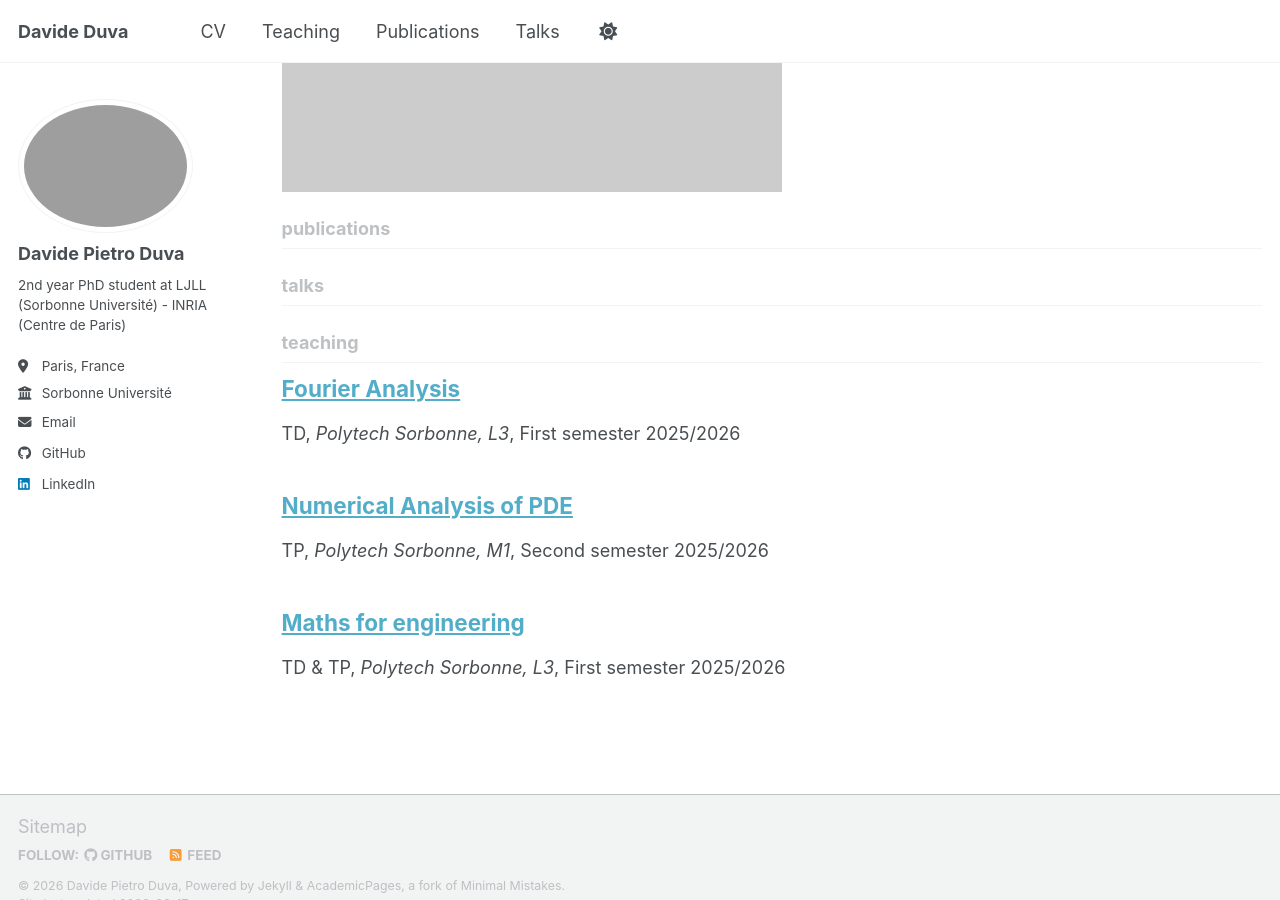
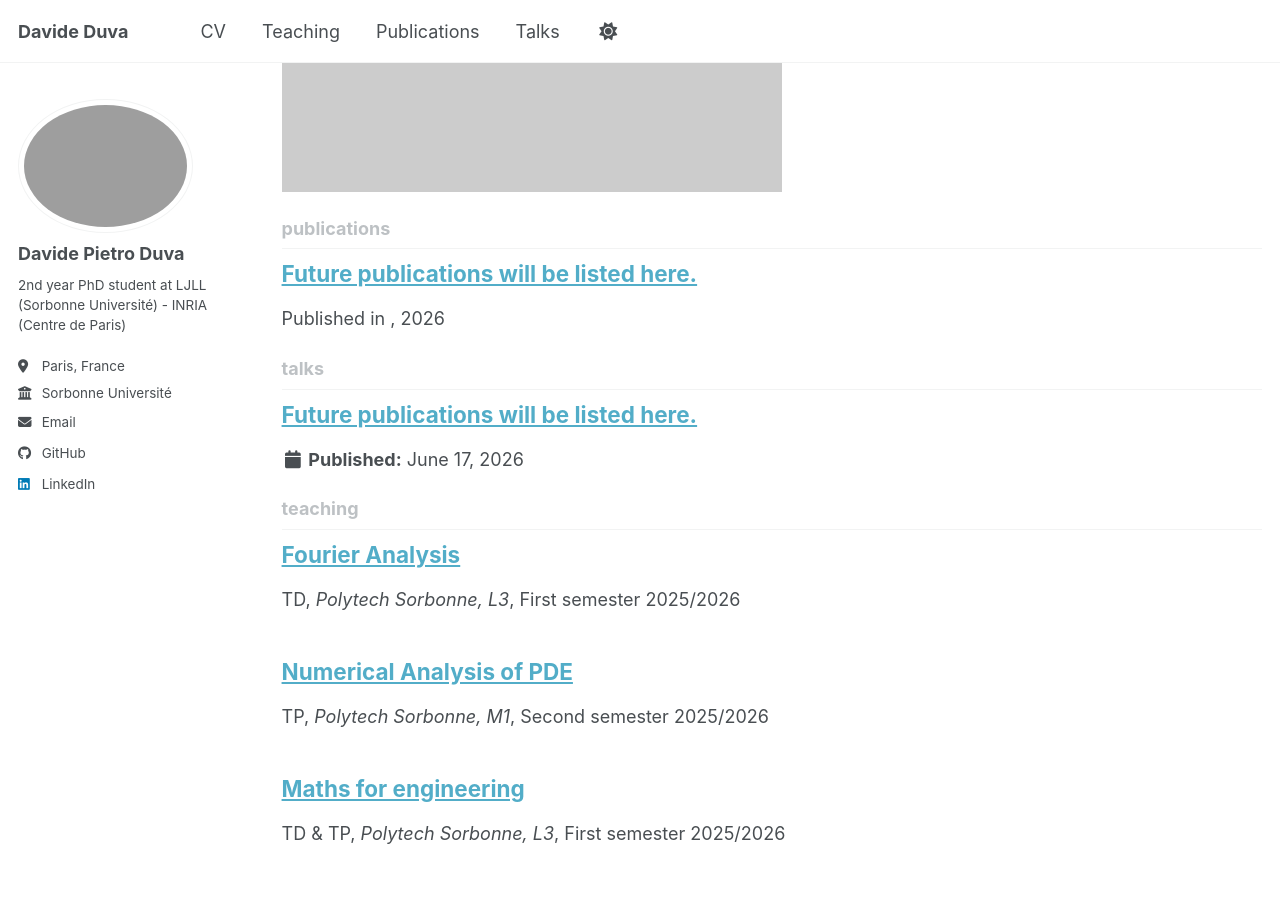
Before and after one commit to davideduva/davideduva.github.io, a Jekyll site: the page built from _pages/collection-archive.html, in a window 1280 px wide and 900 px high, scrolled down 893 px. Built offline with Jekyll 4.4.1, drawn with Linux system fonts in a browser that asks for light colours; a script bundle is joined from its source files by our own code; library files that are not in the unit come from our copies.

Commit message:
Fixed talks and publications

```diff
--- a/_talks/future-talks.md
+++ b/_talks/future-talks.md
@@ -1 +1,3 @@
-Future talks will be listed here.
+---
+title: "Future publications will be listed here."
+---
```
Also changed, not shown: _publications/future-publications.md (+3 -1 lines).
